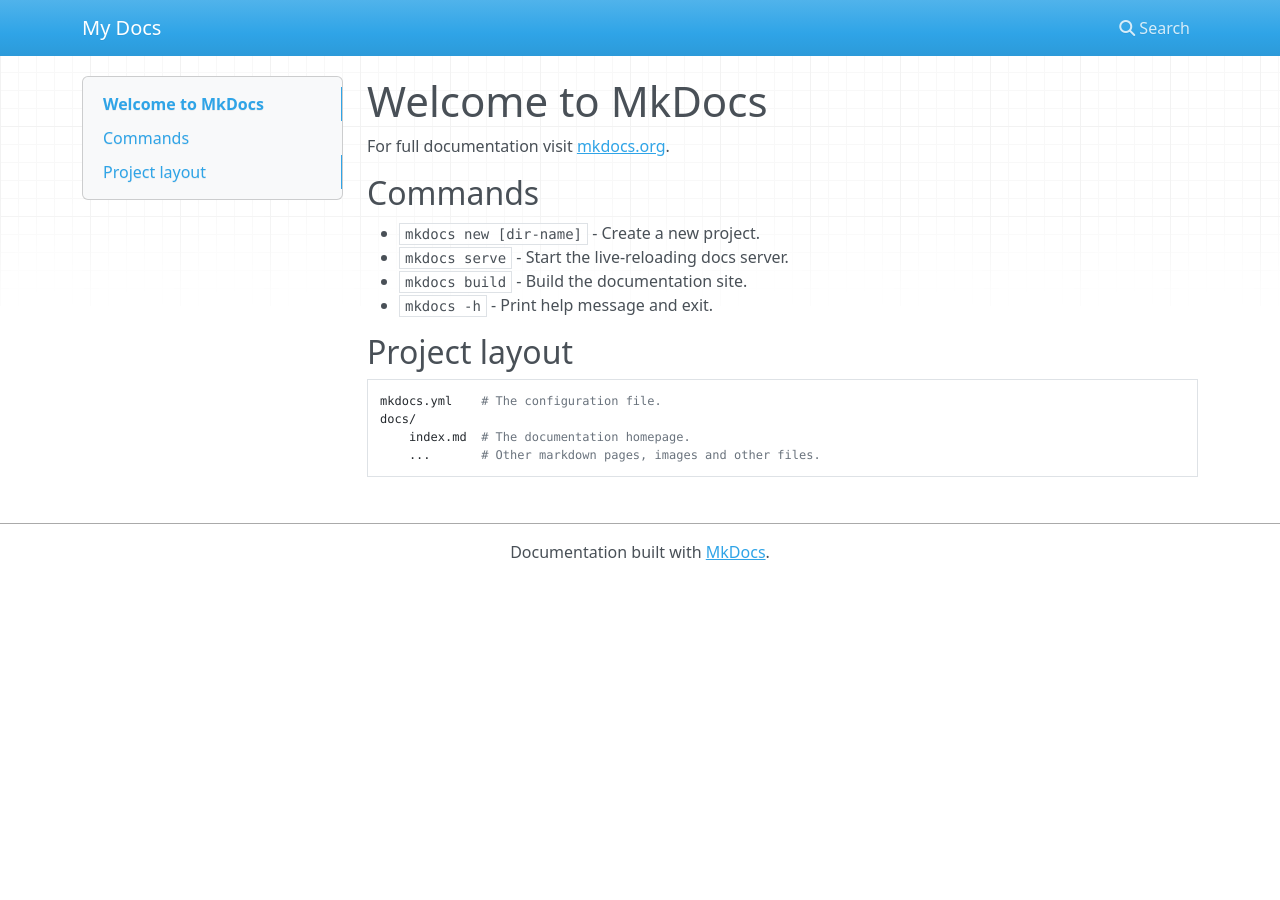
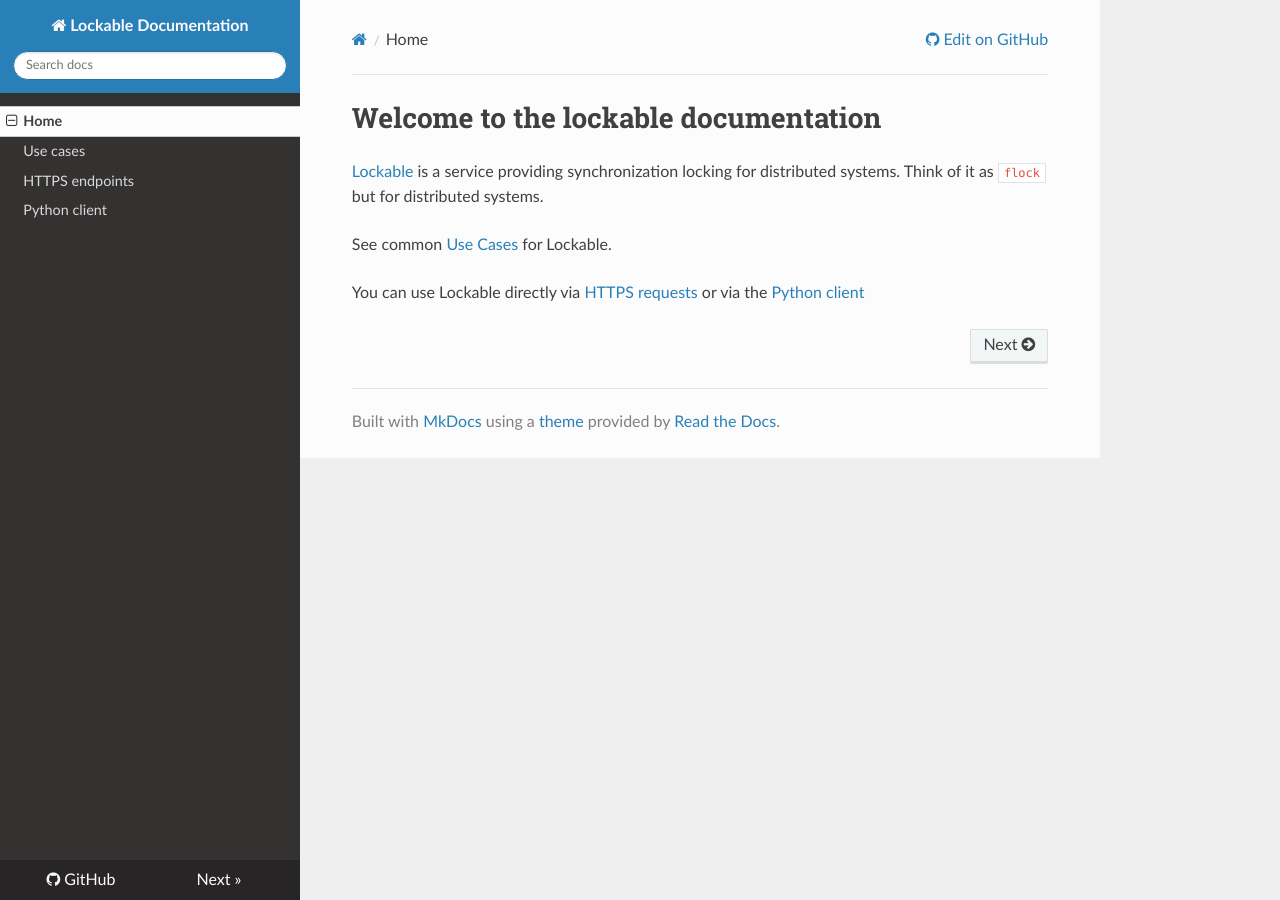
Before and after one commit to lockable-dev/lockable-docs, an MkDocs documentation site: the page built from docs/index.md, in a window 1280 px wide. Built offline with MkDocs 1.6.1, drawn with Linux system fonts in a browser that asks for light colours; nearby versions of some CDN libraries.

Commit message:
Added first pass at documentation

```diff
--- a/docs/index.md
+++ b/docs/index.md
@@ -1,17 +1,7 @@
-# Welcome to MkDocs
+# Welcome to the lockable documentation
 
-For full documentation visit [mkdocs.org](https://www.mkdocs.org).
+[Lockable](https://lockable.dev) is a service providing synchronization locking for distributed systems. Think of it as `flock` but for distributed systems.
 
-## Commands
+See common [Use Cases](use-cases.md) for Lockable.
 
-* `mkdocs new [dir-name]` - Create a new project.
-* `mkdocs serve` - Start the live-reloading docs server.
-* `mkdocs build` - Build the documentation site.
-* `mkdocs -h` - Print help message and exit.
-
-## Project layout
-
-    mkdocs.yml    # The configuration file.
-    docs/
-        index.md  # The documentation homepage.
-        ...       # Other markdown pages, images and other files.
+You can use Lockable directly via [HTTPS requests](https-endpoints.md) or via the [Python client](python-client.md)
--- a/mkdocs.yml
+++ b/mkdocs.yml
@@ -1 +1,18 @@
 site_name: My Docs
+theme:
+    name: readthedocs
+
+site_name: Lockable Documentation
+site_url: https://docs.lockable.dev
+
+site_description: Welcome to Lockable Documentation
+site_author: lockable.dev
+
+repo_url: https://github.com/lockable-dev/lockable-docs
+nav:
+    - Home: index.md
+    - Use cases: use-cases.md
+    - HTTPS endpoints: https-endpoints.md
+    - Python client: python-client.md
+
+strict: true
```
Also changed, not shown: README.md (added, +10 -0 lines), docs/https-endpoints.md (added, +30 -0 lines), docs/python-client.md (added, +46 -0 lines), docs/use-cases.md (added, +31 -0 lines).
